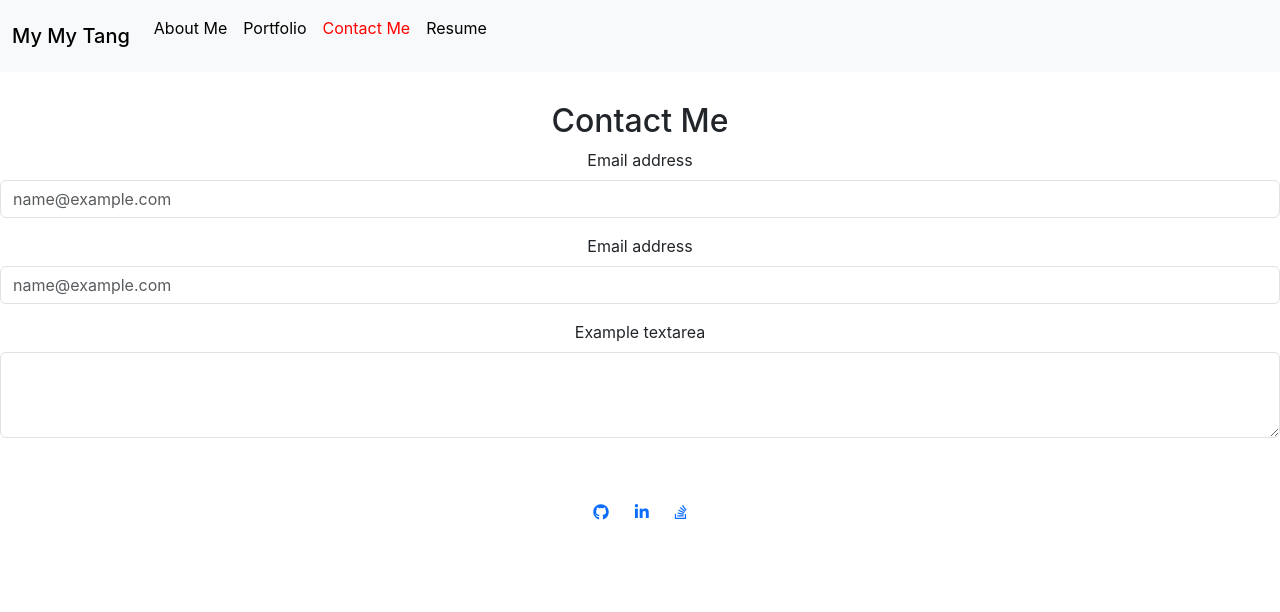
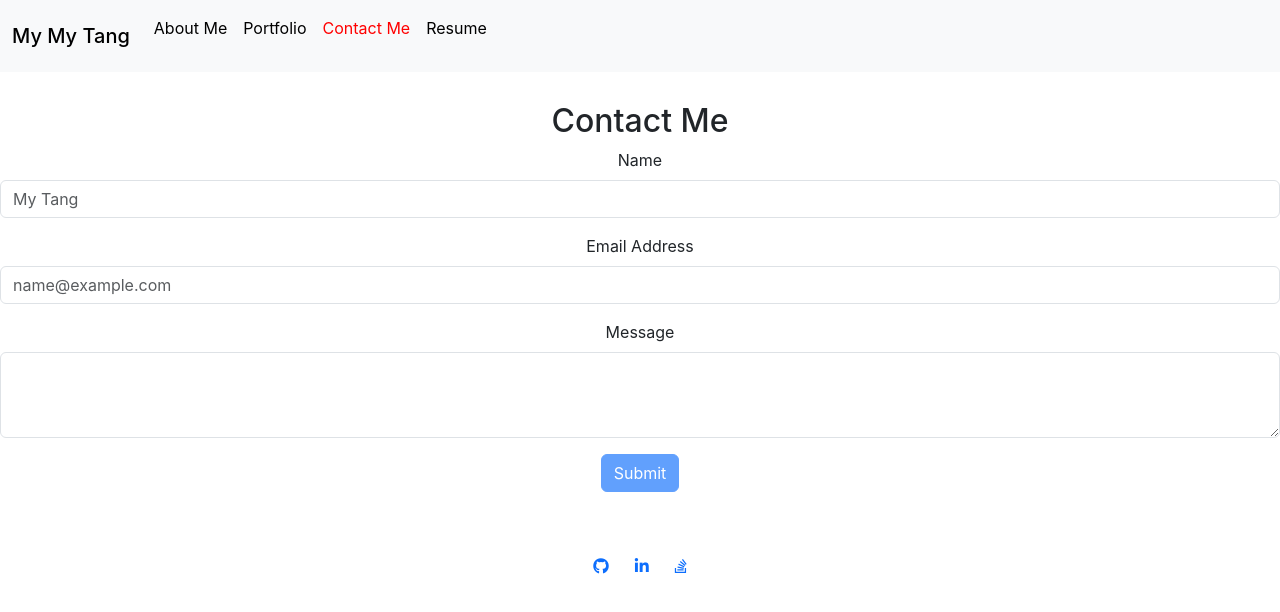
Before and after one commit to mtanng9/20-react-portfolio, a React (Create React App) app: page / in a window 1280 px wide. Both pictures are taken after a click on the element "Contact Me". Shown: the top 612 px of the page. Built offline with nearby package versions, Linux system fonts and the light colour scheme.

Commit message:
Finished contact me page

```diff
--- a/src/components/ContactMe.js
+++ b/src/components/ContactMe.js
@@ -1,22 +1,55 @@
 function ContactMe() {
     // complain about no text
+    const handleFocusOff = (name, e) => {
+        let el = document.getElementById(`contact-me-${name}`);
+        if ( el === null || el.value.trim() === '') {
+            document.getElementById(`${name}-error`).textContent = 'This field is required';
+        } else {
+            document.getElementById(`${name}-error`).textContent = '';
+        }
+    }
+
     // complain about email
+    const handleEmailOnChange = (e) => {
+        const regex = /^([a-z0-9_\.-]+)@([\da-z\.-]+)\.([a-z\.]{2,6})$/;
+        let email = e.target.value;
+        if (email.match(regex) === null) {
+            document.getElementById('email-error-2').textContent = 'Enter a correct email';
+        } else {
+            document.getElementById('email-error-2').textContent = '';
+        }
+    };
 
     return (
         <div className="contact-me-container">
             <h2>Contact Me</h2>
             <div className="mb-3">
-                <label for="exampleFormControlInput1" className="form-label">Email address</label>
-                <input type="email" className="form-control" id="exampleFormControlInput1" placeholder="name@example.com" />
+                <label htmlFor="contact-me-name" className="form-label">Name</label>
+                <input
+                    type="text" className="form-control" id="contact-me-name"
+                    placeholder="My Tang" onBlur={() => handleFocusOff('name')}
+                />
+                <p className="error" id="name-error"></p>
             </div>
             <div className="mb-3">
-                <label for="exampleFormControlInput1" className="form-label">Email address</label>
-                <input type="email" className="form-control" id="exampleFormControlInput1" placeholder="name@example.com" />
+                <label htmlFor="contact-me-email" className="form-label">Email Address</label>
+                <input
+                    type="email" className="form-control" id="contact-me-email" placeholder="name@example.com"
+                    onChange={handleEmailOnChange} onBlur={() => handleFocusOff('email')}
+                />
+                <p className="error" id="email-error"></p>
+                <p className="error" id="email-error-2"></p>
+
             </div>
             <div className="mb-3">
-                <label for="exampleFormControlTextarea1" className="form-label">Example textarea</label>
-                <textarea className="form-control" id="exampleFormControlTextarea1" rows="3"></textarea>
+                <label htmlFor="contact-me-message" className="form-label">Message</label>
+                <textarea
+                    className="form-control" id="contact-me-message" rows="3"
+                    onBlur={() => handleFocusOff('message')}
+                ></textarea>
+                <p className="error" id="message-error"></p>
             </div>
+            <button type="button" className="btn btn-primary" id="contact-me-form-submit" disabled>Submit</button>
         </div>
     );
 }
```
